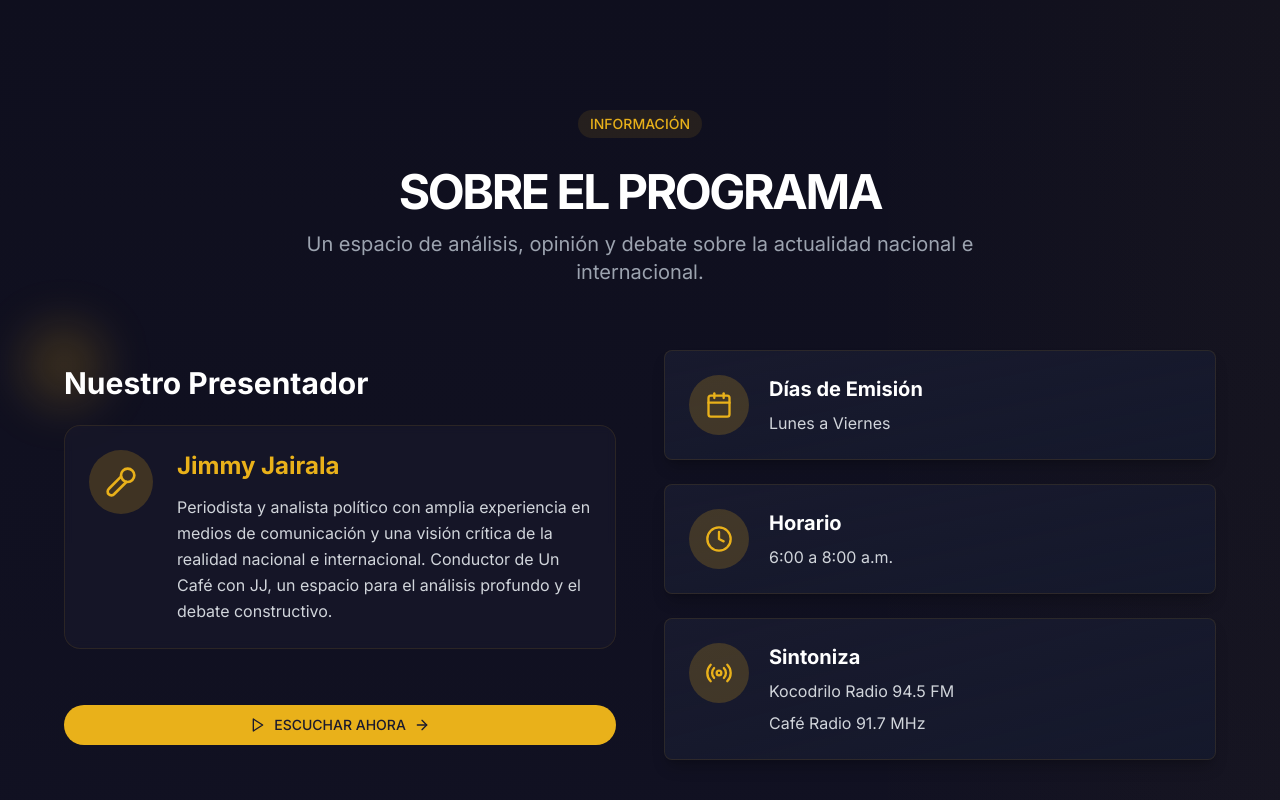
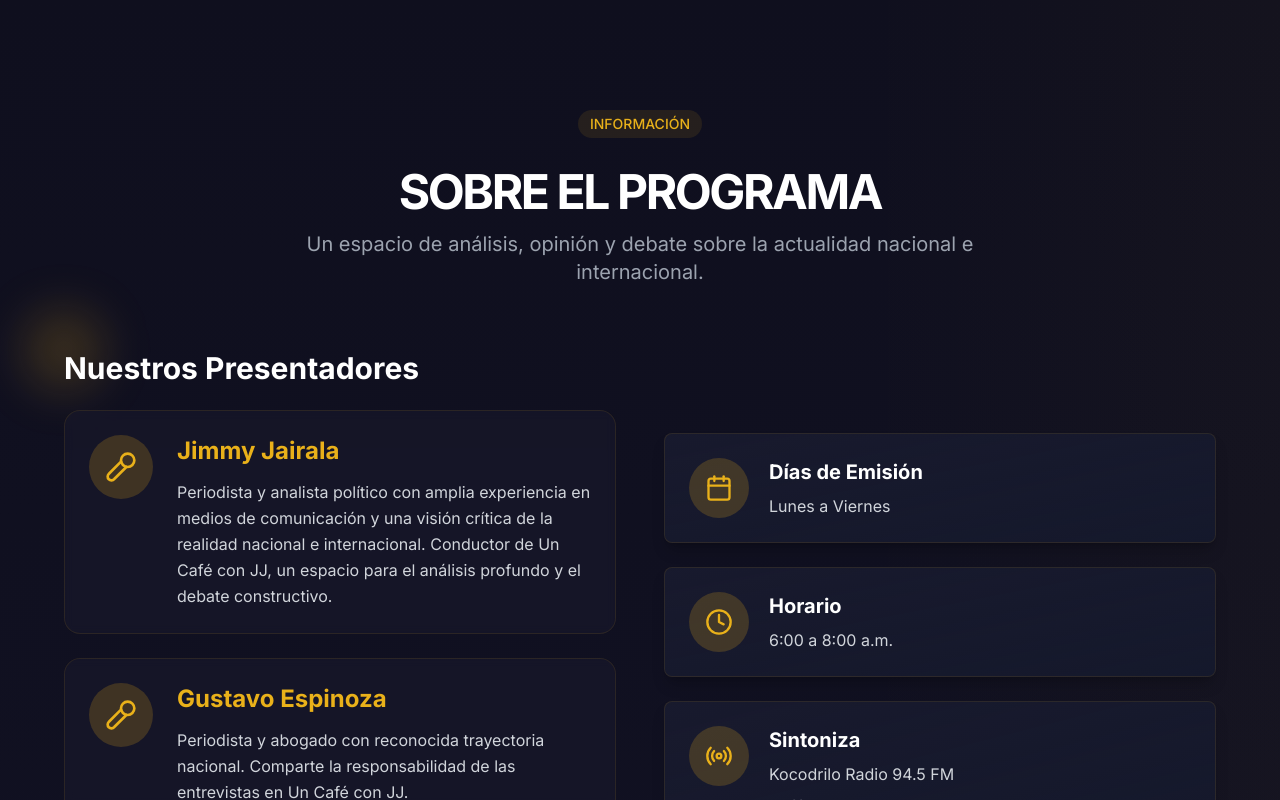
Before and after one commit to clientesweb/uncafeconjj1.0, a Next.js app: page / in a window 1280 px wide. Shown: the part 2000-2800 px from the top of the page. Built offline with nearby package versions, Linux system fonts and the light colour scheme; no server answers.

Commit message:
Actualizar landing-page.tsx

```diff
--- a/landing-page.tsx
+++ b/landing-page.tsx
@@ -542,8 +542,10 @@ export default function LandingPage() {
                 <div className="relative">
                   <div className="absolute -top-10 -left-10 w-20 h-20 bg-[#e9b11a]/20 rounded-full blur-xl" />
                   <div className="relative z-10">
-                    <h3 className="text-3xl font-bold text-white mb-6">Nuestro Presentador</h3>
-                    <div className="flex items-start gap-6 bg-[#1a1a2e]/50 backdrop-blur-sm p-6 rounded-2xl border border-[#e9b11a]/10">
+                    <h3 className="text-3xl font-bold text-white mb-6">Nuestros Presentadores</h3>
+
+                    {/* Jimmy Jairala */}
+                    <div className="flex items-start gap-6 bg-[#1a1a2e]/50 backdrop-blur-sm p-6 rounded-2xl border border-[#e9b11a]/10 mb-6">
                       <div className="rounded-full bg-[#e9b11a]/20 p-4 shrink-0">
                         <Mic2 className="h-8 w-8 text-[#e9b11a]" />
                       </div>
@@ -553,6 +555,20 @@ export default function LandingPage() {
                           Periodista y analista político con amplia experiencia en medios de comunicación y una visión
                           crítica de la realidad nacional e internacional. Conductor de Un Café con JJ, un espacio para
                           el análisis profundo y el debate constructivo.
+                        </p>
+                      </div>
+                    </div>
+
+                    {/* Gustavo Espinoza */}
+                    <div className="flex items-start gap-6 bg-[#1a1a2e]/50 backdrop-blur-sm p-6 rounded-2xl border border-[#e9b11a]/10">
+                      <div className="rounded-full bg-[#e9b11a]/20 p-4 shrink-0">
+                        <Mic2 className="h-8 w-8 text-[#e9b11a]" />
+                      </div>
+                      <div>
+                        <h4 className="text-2xl font-bold text-[#e9b11a]">Gustavo Espinoza</h4>
+                        <p className="text-gray-300 mt-3 leading-relaxed">
+                          Periodista y abogado con reconocida trayectoria nacional. Comparte la responsabilidad de las
+                          entrevistas en Un Café con JJ.
                         </p>
                       </div>
                     </div>
```
